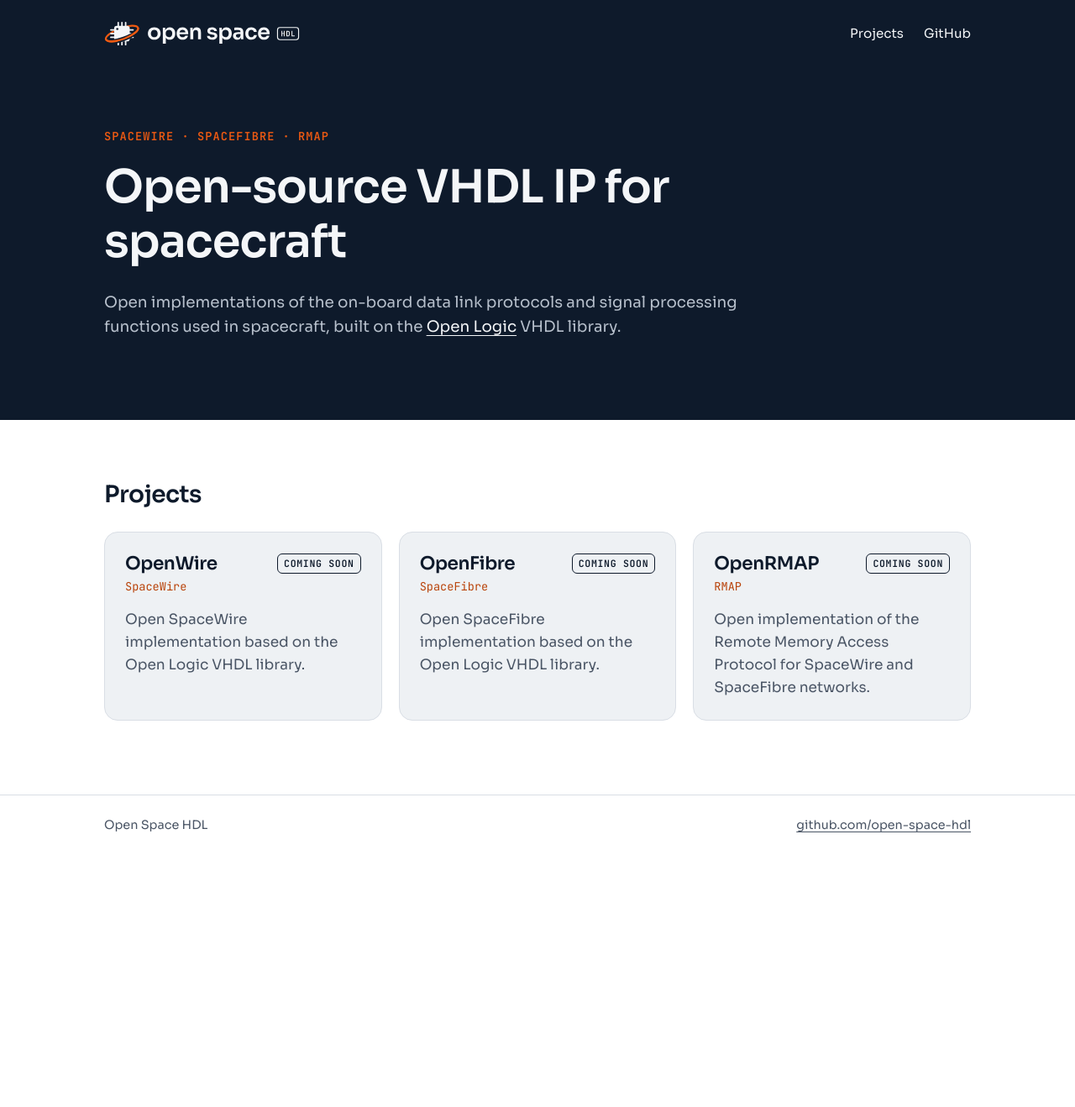
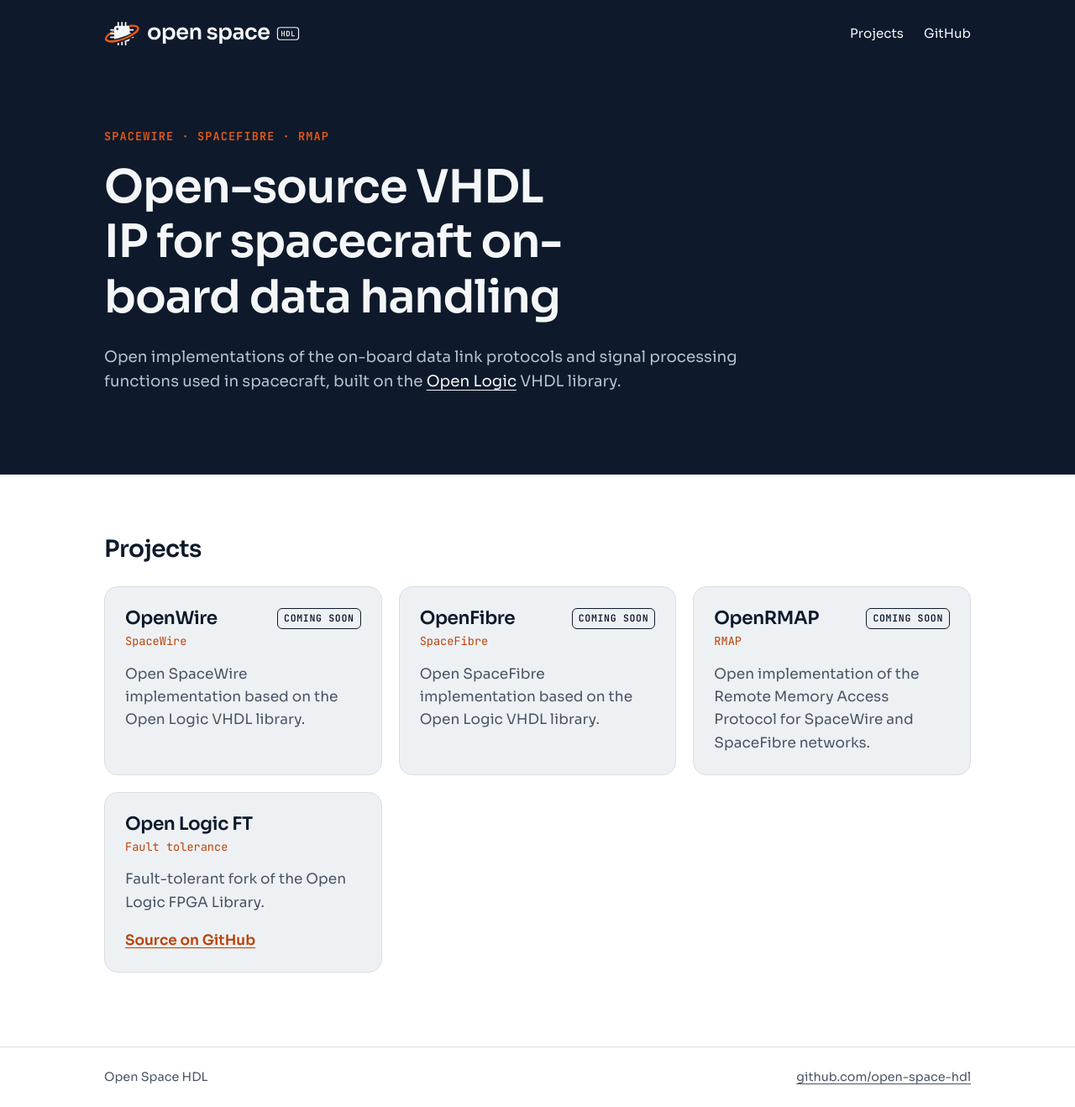
Before and after one commit to open-space-hdl/open-space-hdl.github.io, a Jekyll site: the page built from index.html, in a window 1280 px wide. Shown: the whole page at 84% size. Built offline with Jekyll 4.4.1, drawn with Linux system fonts in a browser that asks for light colours; before the commit the page ends 1018 px from its top, so only the background shows below that.

Commit message:
New tagline, add Open Logic FT project card
- Tagline: "Open-source VHDL IP for spacecraft on-board data handling",
  balanced line wrapping for the longer headline
- Add open-logic-ft (public) to the project list
- Rename the card field "protocol" to "category" so non-protocol
  projects fit

Co-Authored-By: Claude Opus 5.5 (1M context) <noreply@anthropic.com>
Claude-Session: https://claude.ai/code/session_012mBU8fv1jbSrqq4KFAG2S9

```diff
--- a/_config.yml
+++ b/_config.yml
@@ -1,9 +1,10 @@
 title: Open Space HDL
-tagline: Open-source VHDL IP for spacecraft
+tagline: Open-source VHDL IP for spacecraft on-board data handling
 description: >-
-  Open-source VHDL IP for spacecraft: on-board data link protocols such as
-  SpaceWire, SpaceFibre and RMAP, and signal processing functions,
-  built on the Open Logic VHDL library.
+  Open-source VHDL IP for spacecraft on-board data handling: data link
+  protocols such as SpaceWire, SpaceFibre and RMAP, signal processing
+  functions and fault-tolerant building blocks, built on the Open Logic
+  VHDL library.
 url: https://openspacehdl.org
 baseurl: ""
 github_org: https://github.com/open-space-hdl
--- a/_data/projects.yml
+++ b/_data/projects.yml
@@ -1,29 +1,37 @@
 # One entry per project, shown as a card on the start page (in this order).
 #
-#   repo:    repository name in github.com/open-space-hdl
-#   public:  true once the repository is public -> card links to the source
-#   docs:    true once the repository publishes its own GitHub Pages site
-#            -> card links to openspacehdl.org/<repo>/
+#   repo:      repository name in github.com/open-space-hdl
+#   category:  short label under the name (protocol, domain, ...)
+#   public:    true once the repository is public -> card links to the source
+#   docs:      true once the repository publishes its own GitHub Pages site
+#              -> card links to openspacehdl.org/<repo>/
 #
 # While public is false the card shows "Coming soon" and no links.
 
 - name: OpenWire
   repo: openwire
-  protocol: SpaceWire
+  category: SpaceWire
   summary: Open SpaceWire implementation based on the Open Logic VHDL library.
   public: false
   docs: false
 
 - name: OpenFibre
   repo: openfibre
-  protocol: SpaceFibre
+  category: SpaceFibre
   summary: Open SpaceFibre implementation based on the Open Logic VHDL library.
   public: false
   docs: false
 
 - name: OpenRMAP
   repo: openrmap
-  protocol: RMAP
+  category: RMAP
   summary: Open implementation of the Remote Memory Access Protocol for SpaceWire and SpaceFibre networks.
   public: false
   docs: false
+
+- name: Open Logic FT
+  repo: open-logic-ft
+  category: Fault tolerance
+  summary: Fault-tolerant fork of the Open Logic FPGA Library.
+  public: true
+  docs: false
--- a/_includes/project-card.html
+++ b/_includes/project-card.html
@@ -6,7 +6,7 @@
     <span class="badge">Coming soon</span>
     {%- endunless %}
   </div>
-  <p class="card-protocol">{{ p.protocol }}</p>
+  <p class="card-category">{{ p.category }}</p>
   <p class="card-summary">{{ p.summary }}</p>
   {%- if p.public %}
   <p class="card-links">
--- a/assets/css/site.css
+++ b/assets/css/site.css
@@ -100,7 +100,8 @@ h1, h2, h3 { line-height: 1.2; letter-spacing: -0.02em; font-weight: 600; }
 
 .hero h1 {
   margin: 0;
-  max-width: 18ch;
+  max-width: 22ch;
+  text-wrap: balance;
   font-size: clamp(2.1rem, 5vw, 3.4rem);
 }
 
@@ -153,7 +154,7 @@ h1, h2, h3 { line-height: 1.2; letter-spacing: -0.02em; font-weight: 600; }
   padding: 2px 7px;
 }
 
-.card-protocol {
+.card-category {
   margin: 4px 0 0;
   font-family: var(--font-mono);
   font-size: 0.85rem;
```
